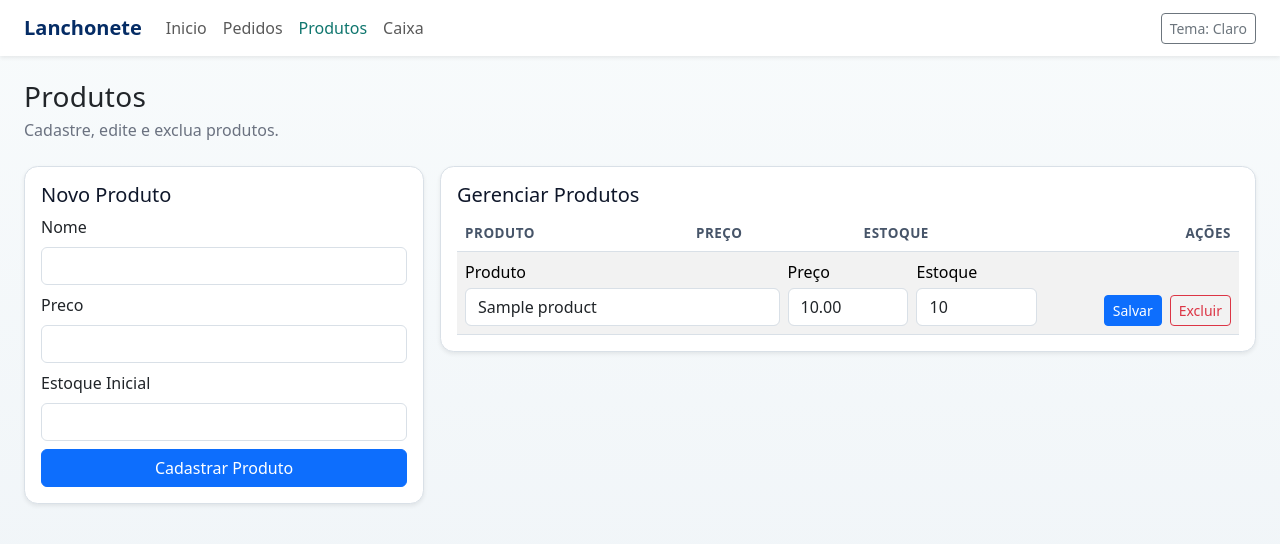
After one commit to yusukeyurameshi/lanchonete, a Flask app: page /produtos in a window 1280 px wide. The commit adds this page. Shown: the top 544 px of the page. Run offline with Flask 3, Linux system fonts and the light colour scheme; tables that the repository leaves empty hold one stand-in row (values such as "Sample post").

Commit message:
feat: adiciona pagina de produtos com CRUD completo

```diff
--- a/app.py
+++ b/app.py
@@ -30,6 +30,22 @@ def row_to_dict(row: sqlite3.Row) -> dict[str, Any]:
     return dict(row)
 
 
+def get_products() -> list[sqlite3.Row]:
+    with get_connection() as conn:
+        return conn.execute(
+            "SELECT id, name, price, stock, created_at FROM products ORDER BY name"
+        ).fetchall()
+
+
+def resolve_next_page(default_endpoint: str = "produtos") -> str:
+    next_page = request.form.get("next", "").strip().lower()
+    if next_page == "index":
+        return url_for("index")
+    if next_page == "pedidos":
+        return url_for("pedidos")
+    return url_for(default_endpoint)
+
+
 def get_cash_summary() -> tuple[float, float, float]:
     with get_connection() as conn:
         cash_summary = conn.execute(
@@ -47,10 +63,7 @@ def get_cash_summary() -> tuple[float, float, float]:
 
 @app.get("/")
 def index() -> str:
-    with get_connection() as conn:
-        products = conn.execute(
-            "SELECT id, name, price, stock, created_at FROM products ORDER BY name"
-        ).fetchall()
+    products = get_products()
     entradas, saidas, saldo = get_cash_summary()
     return render_template(
         "index.html",
@@ -62,12 +75,22 @@ def index() -> str:
     )
 
 
+@app.get("/produtos")
+def produtos() -> str:
+    products = get_products()
+    feedback = request.args.get("feedback", "").strip()
+    return render_template(
+        "produtos.html",
+        products=products,
+        feedback=feedback,
+        active_page="produtos",
+    )
+
+
 @app.get("/pedidos")
 def pedidos() -> str:
+    products = get_products()
     with get_connection() as conn:
-        products = conn.execute(
-            "SELECT id, name, price, stock, created_at FROM products ORDER BY name"
-        ).fetchall()
         orders = conn.execute(
             "SELECT id, status, total, created_at FROM orders ORDER BY id DESC LIMIT 30"
         ).fetchall()
@@ -81,21 +104,22 @@ def pedidos() -> str:
 
 @app.post("/products")
 def create_product():
+    next_url = resolve_next_page()
     name = request.form.get("name", "").strip()
     price = request.form.get("price", "").strip()
     stock = request.form.get("stock", "").strip()
 
     if not name:
-        return jsonify({"error": "Nome do produto e obrigatorio."}), 400
+        return redirect(url_for("produtos", feedback="Nome do produto e obrigatorio."))
 
     try:
         price_value = float(price)
         stock_value = int(stock)
     except ValueError:
-        return jsonify({"error": "Preco e estoque devem ser numericos."}), 400
+        return redirect(url_for("produtos", feedback="Preco e estoque devem ser numericos."))
 
     if price_value < 0 or stock_value < 0:
-        return jsonify({"error": "Preco e estoque nao podem ser negativos."}), 400
+        return redirect(url_for("produtos", feedback="Preco e estoque nao podem ser negativos."))
 
     try:
         with get_connection() as conn:
@@ -104,9 +128,67 @@ def create_product():
                 (name, price_value, stock_value),
             )
     except sqlite3.IntegrityError:
-        return jsonify({"error": "Produto ja existe."}), 409
+        return redirect(url_for("produtos", feedback="Produto ja existe."))
 
-    return redirect(url_for("pedidos"))
+    return redirect(next_url)
+
+
+@app.post("/products/<int:product_id>/update")
+def update_product(product_id: int):
+    name = request.form.get("name", "").strip()
+    price = request.form.get("price", "").strip()
+    stock = request.form.get("stock", "").strip()
+
+    if not name:
+        return redirect(url_for("produtos", feedback="Nome do produto e obrigatorio."))
+
+    try:
+        price_value = float(price)
+        stock_value = int(stock)
+    except ValueError:
+        return redirect(url_for("produtos", feedback="Preco e estoque devem ser numericos."))
+
+    if price_value < 0 or stock_value < 0:
+        return redirect(url_for("produtos", feedback="Preco e estoque nao podem ser negativos."))
+
+    try:
+        with get_connection() as conn:
+            updated = conn.execute(
+                """
+                UPDATE products
+                SET name = ?, price = ?, stock = ?
+                WHERE id = ?
+                """,
+                (name, price_value, stock_value, product_id),
+            ).rowcount
+    except sqlite3.IntegrityError:
+        return redirect(url_for("produtos", feedback="Ja existe produto com esse nome."))
+
+    if updated == 0:
+        return redirect(url_for("produtos", feedback="Produto nao encontrado."))
+
+    return redirect(url_for("produtos", feedback="Produto atualizado com sucesso."))
+
+
+@app.post("/products/<int:product_id>/delete")
+def delete_product(product_id: int):
+    try:
+        with get_connection() as conn:
+            deleted = conn.execute(
+                "DELETE FROM products WHERE id = ?",
+                (product_id,),
+            ).rowcount
+    except sqlite3.IntegrityError:
+        return redirect(
+            url_for(
+                "produtos",
+                feedback="Nao foi possivel excluir: produto vinculado a pedidos.",
+            )
+        )
+
+    if deleted == 0:
+        return redirect(url_for("produtos", feedback="Produto nao encontrado."))
+    return redirect(url_for("produtos", feedback="Produto excluido com sucesso."))
 
 
 @app.post("/orders")
--- a/templates/base.html
+++ b/templates/base.html
@@ -44,7 +44,7 @@
               <a class="nav-link {% if active_page == 'pedidos' %}active{% endif %}" href="{{ url_for('pedidos') }}">Pedidos</a>
             </li>
             <li class="nav-item">
-              <a class="nav-link" href="{{ url_for('index') }}#produtos">Produtos</a>
+              <a class="nav-link {% if active_page == 'produtos' %}active{% endif %}" href="{{ url_for('produtos') }}">Produtos</a>
             </li>
             <li class="nav-item">
               <a class="nav-link" href="{{ url_for('index') }}#caixa">Caixa</a>
--- a/templates/index.html
+++ b/templates/index.html
@@ -12,6 +12,7 @@
       <div class="card-body">
         <h3 class="h5 card-title">Novo Produto</h3>
         <form action="/products" method="post" class="vstack gap-2">
+          <input type="hidden" name="next" value="index" />
           <label for="name" class="form-label mb-0">Nome</label>
           <input id="name" name="name" class="form-control" required />
 
@@ -22,6 +23,7 @@
           <input id="stock" name="stock" type="number" min="0" class="form-control" required />
 
           <button type="submit" class="btn btn-primary">Cadastrar Produto</button>
+          <a href="{{ url_for('produtos') }}" class="btn btn-outline-primary">Ir para CRUD de Produtos</a>
         </form>
       </div>
     </div>
--- /dev/null
+++ b/templates/produtos.html
@@ -0,0 +1,104 @@
+{% extends "base.html" %}
+
+{% block content %}
+<header class="mb-4">
+  <h2 class="h3 mb-1 app-section-title">Produtos</h2>
+  <p class="text-secondary mb-0">Cadastre, edite e exclua produtos.</p>
+</header>
+
+{% if feedback %}
+<div class="alert alert-info" role="alert">
+  {{ feedback }}
+</div>
+{% endif %}
+
+<section class="row g-3">
+  <article class="col-12 col-xl-4">
+    <div class="card shadow-sm h-100 app-card">
+      <div class="card-body">
+        <h3 class="h5 card-title">Novo Produto</h3>
+        <form action="/products" method="post" class="vstack gap-2">
+          <input type="hidden" name="next" value="produtos" />
+
+          <label for="name" class="form-label mb-0">Nome</label>
+          <input id="name" name="name" class="form-control" required />
+
+          <label for="price" class="form-label mb-0">Preco</label>
+          <input id="price" name="price" type="number" step="0.01" min="0" class="form-control" required />
+
+          <label for="stock" class="form-label mb-0">Estoque Inicial</label>
+          <input id="stock" name="stock" type="number" min="0" class="form-control" required />
+
+          <button type="submit" class="btn btn-primary">Cadastrar Produto</button>
+        </form>
+      </div>
+    </div>
+  </article>
+
+  <article class="col-12 col-xl-8">
+    <div class="card shadow-sm app-card">
+      <div class="card-body">
+        <h3 class="h5 card-title">Gerenciar Produtos</h3>
+        <div class="table-responsive">
+          <table class="table table-striped table-hover align-middle mb-0">
+            <thead>
+              <tr>
+                <th>Produto</th>
+                <th>Preço</th>
+                <th>Estoque</th>
+                <th class="text-end">Ações</th>
+              </tr>
+            </thead>
+            <tbody>
+              {% for product in products %}
+              <tr>
+                <td colspan="4">
+                  <form action="/products/{{ product.id }}/update" method="post" class="row g-2 align-items-end">
+                    <div class="col-12 col-lg-5">
+                      <label class="form-label mb-1">Produto</label>
+                      <input name="name" class="form-control" value="{{ product.name }}" required />
+                    </div>
+                    <div class="col-6 col-lg-2">
+                      <label class="form-label mb-1">Preço</label>
+                      <input
+                        name="price"
+                        type="number"
+                        step="0.01"
+                        min="0"
+                        class="form-control"
+                        value="{{ '%.2f'|format(product.price) }}"
+                        required
+                      />
+                    </div>
+                    <div class="col-6 col-lg-2">
+                      <label class="form-label mb-1">Estoque</label>
+                      <input name="stock" type="number" min="0" class="form-control" value="{{ product.stock }}" required />
+                    </div>
+                    <div class="col-12 col-lg-3 d-flex gap-2 justify-content-lg-end">
+                      <button type="submit" class="btn btn-sm btn-primary">Salvar</button>
+                      <button
+                        type="submit"
+                        class="btn btn-sm btn-outline-danger"
+                        formaction="/products/{{ product.id }}/delete"
+                        formnovalidate
+                        onclick="return confirm('Excluir este produto?');"
+                      >
+                        Excluir
+                      </button>
+                    </div>
+                  </form>
+                </td>
+              </tr>
+              {% else %}
+              <tr>
+                <td colspan="4" class="text-center text-secondary">Nenhum produto cadastrado.</td>
+              </tr>
+              {% endfor %}
+            </tbody>
+          </table>
+        </div>
+      </div>
+    </div>
+  </article>
+</section>
+{% endblock %}
```
